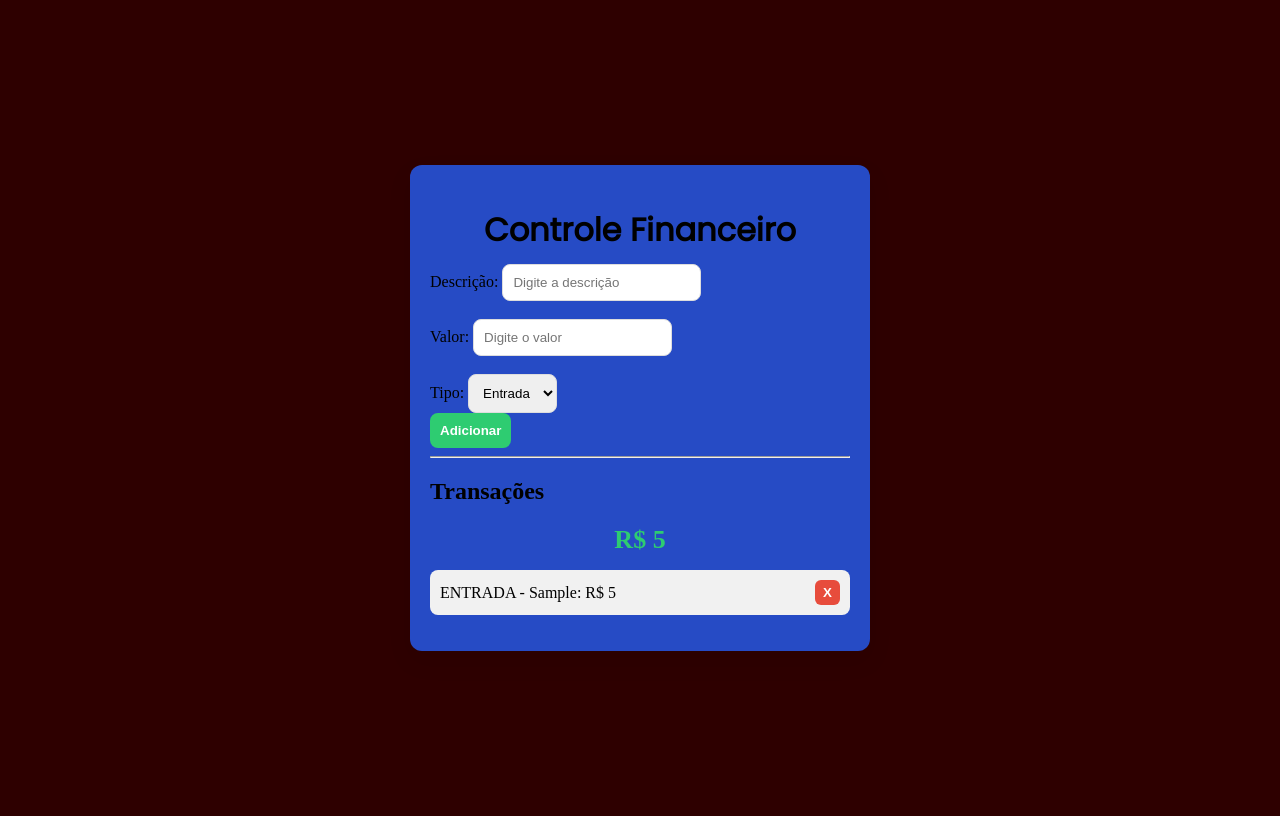
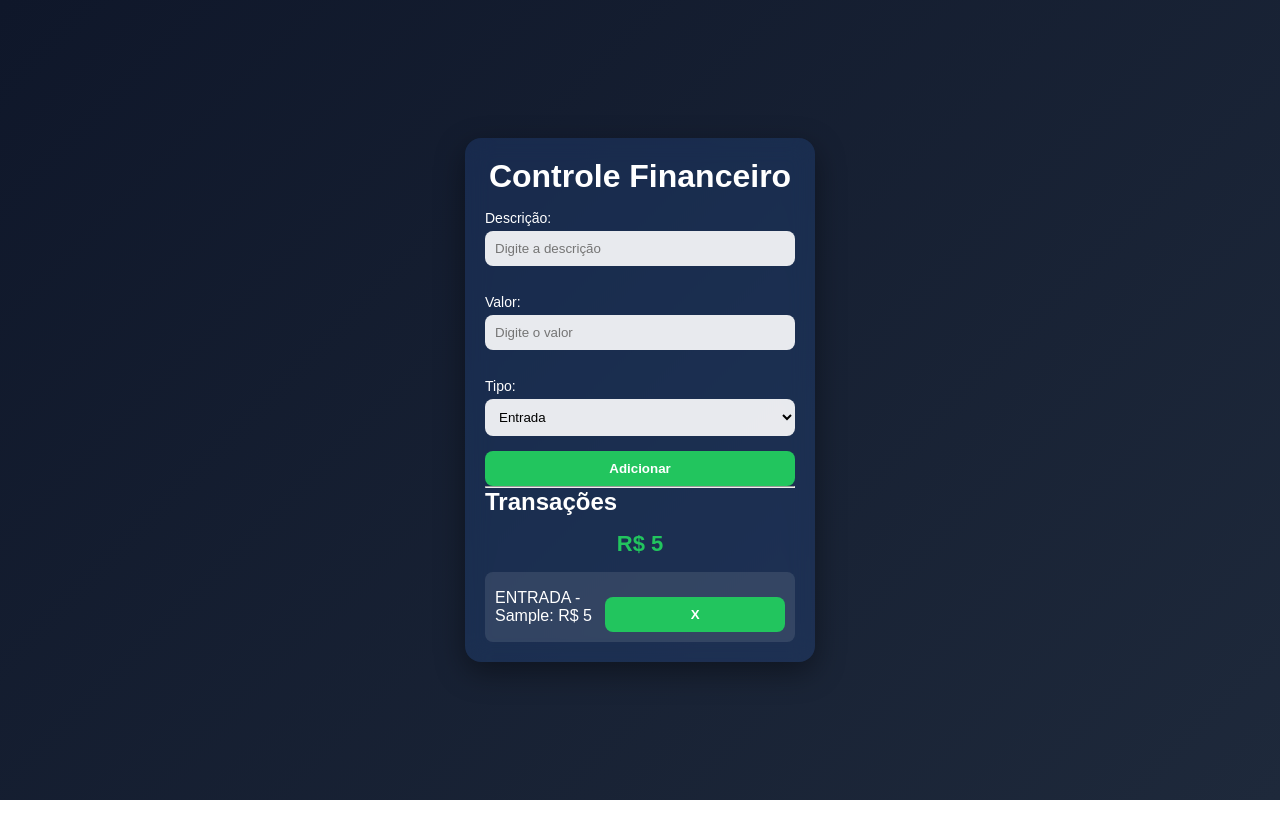
Before and after one commit to Felipe-dev33/controle-financeiro, a plain HTML site: page index.html in a window 1280 px wide. Both pictures are taken after typing "Sample", "5" into the empty fields and a click on the button "Adicionar". Drawn offline with Linux system fonts and the light colour scheme.

Commit message:
Revamp CSS styles for improved layout and design
Updated styles for body, container, and form elements with a new design and layout.

```diff
--- a/style.css
+++ b/style.css
@@ -1,68 +1,91 @@
+* {
+    margin: 0;
+    padding: 0;
+    box-sizing: border-box;
+    font-family: Arial, sans-serif;
+}
+
 body {
-    background: #2e0000;
+    min-height: 100vh;
     display: flex;
     justify-content: center;
     align-items: center;
-    min-height: 100vh;
+
+    background: linear-gradient(135deg, #0f172a, #1e293b);
 }
 
+/* CARD PRINCIPAL */
 .container {
-    width: 420px;
-    background: rgb(38, 75, 197);
+    width: 350px;
     padding: 20px;
-    border-radius: 12px;
-    box-shadow: 0 10px 25px rgba(0,0,0,0.08);
+
+    background: rgba(59, 130, 246, 0.15);
+    backdrop-filter: blur(12px);
+
+    border-radius: 16px;
+    box-shadow: 0 10px 30px rgba(0,0,0,0.4);
+
+    color: white;
 }
 
+/* TITULO */
 h1 {
     text-align: center;
-    margin-bottom: 10px;
+    margin-bottom: 15px;
 }
 
-#saldo {
-    text-align: center;
-    font-size: 26px;
-    margin: 15px 0;
-    color: #2ecc71;
-}
-
-.form {
-    display: flex;
-    flex-direction: column;
-    gap: 10px;
+/* INPUTS */
+label {
+    display: block;
+    margin-top: 10px;
+    font-size: 14px;
 }
 
 input, select {
+    width: 100%;
     padding: 10px;
+    margin-top: 5px;
+
+    border: none;
     border-radius: 8px;
-    border: 1px solid #ddd;
     outline: none;
+
+    background: rgba(255,255,255,0.9);
 }
 
+/* BOTÃO */
 button {
+    width: 100%;
+    margin-top: 15px;
     padding: 10px;
+
+    background: #22c55e;
+    color: white;
+
     border: none;
     border-radius: 8px;
-    background: #2ecc71;
-    color: white;
+
+    cursor: pointer;
+    transition: 0.2s;
     font-weight: bold;
-    cursor: pointer;
 }
 
 button:hover {
-    background: #27ae60;
+    transform: scale(1.03);
+    background: #16a34a;
 }
 
-ul {
+/* LISTA */
+#listaTransacoes {
+    margin-top: 15px;
     list-style: none;
-    padding: 0;
-    margin-top: 15px;
 }
 
-li {
-    background: #f1f1f1;
+#listaTransacoes li {
+    background: rgba(255,255,255,0.1);
     padding: 10px;
-    margin-bottom: 8px;
+    margin-top: 8px;
+
     border-radius: 8px;
 
     display: flex;
@@ -70,18 +93,14 @@ li {
     align-items: center;
 }
 
-li button {
-    background: #e74c3c;
-    border: none;
-    color: white;
-    padding: 5px 8px;
-    border-radius: 6px;
+/* SALDO */
+#saldo {
+    display: block;
+    text-align: center;
+    margin-top: 15px;
+
+    font-size: 22px;
+    font-weight: bold;
+
+    color: #22c55e;
 }
-
-h1 {
-    font-family: 'Poppins', sans-serif;
-}
-
-p {
-    font-family: Arial, sans-serif;
-}
```
